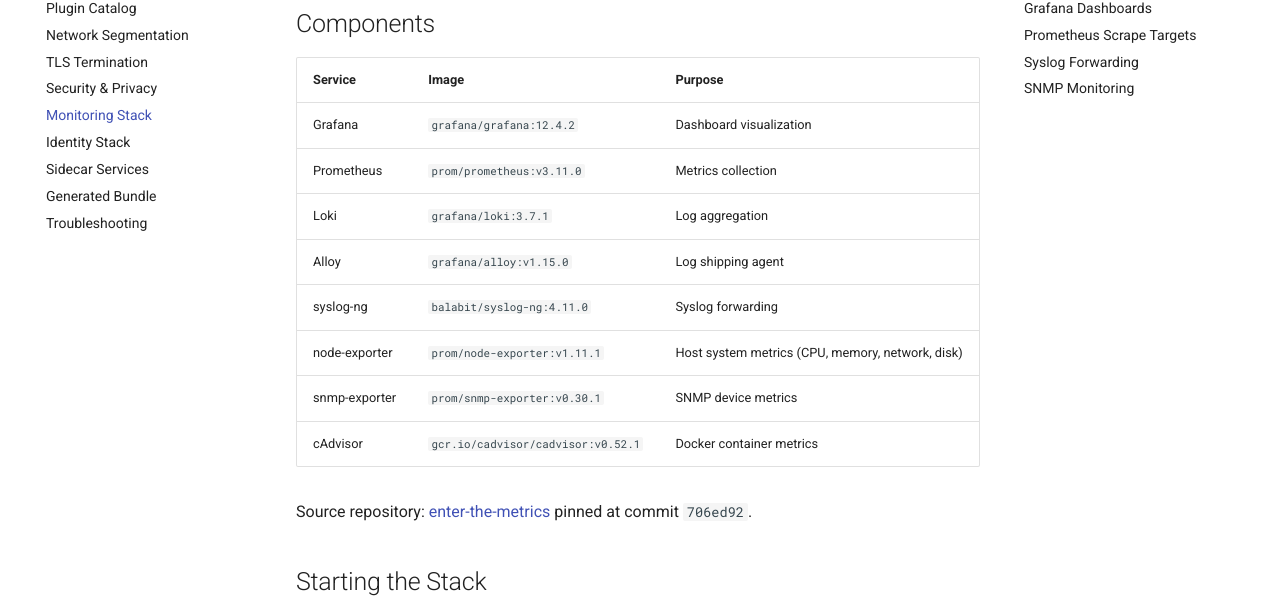
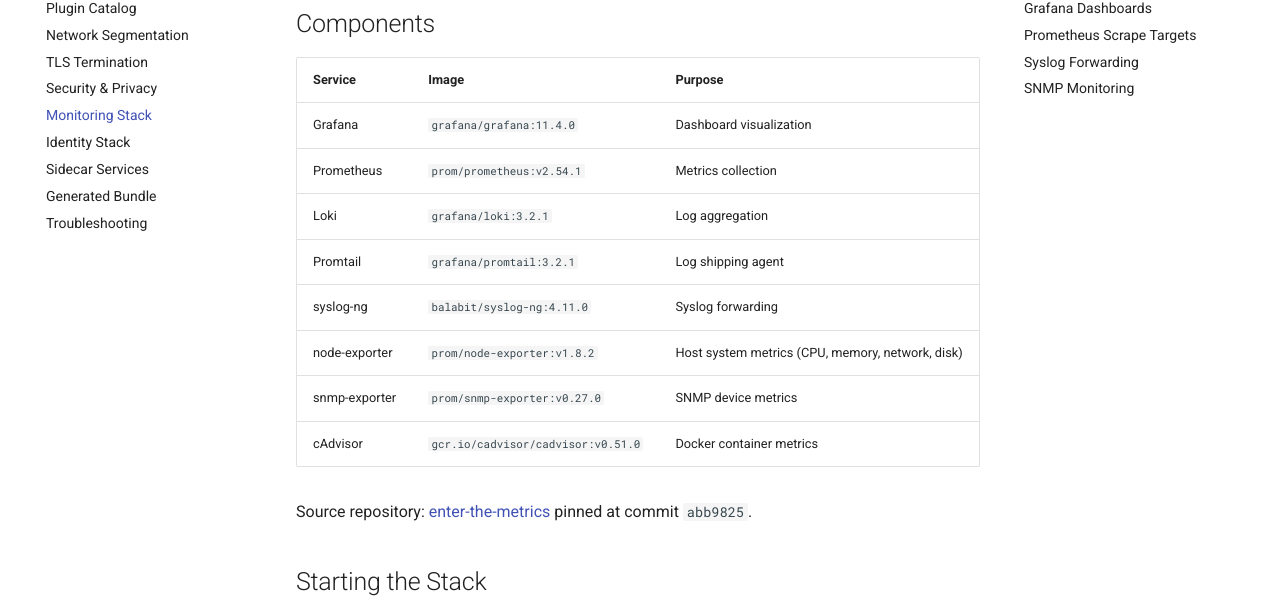
Before and after one commit to nullroute-commits/ultimate_info_gather, an MkDocs documentation site: the page built from docs/factory/monitoring.md, in a window 1280 px wide and 1400 px high. Shown: the part 313-920 px from the top of the window. Built offline with MkDocs 1.6.1 and Material for MkDocs 9.7.7, drawn with Linux system fonts in a browser that asks for light colours; comment, search, counter and statistics services are not loaded; the version menu is left out; some of the changed text lies outside the part shown.

```diff
--- a/docs/factory/monitoring.md
+++ b/docs/factory/monitoring.md
@@ -6,16 +6,16 @@ The generated bundle includes an optional monitoring stack based on [enter-the-m
 
 | Service | Image | Purpose |
 |---------|-------|---------|
-| Grafana | `grafana/grafana:12.4.2` | Dashboard visualization |
-| Prometheus | `prom/prometheus:v3.11.0` | Metrics collection |
-| Loki | `grafana/loki:3.7.1` | Log aggregation |
-| Alloy | `grafana/alloy:v1.15.0` | Log shipping agent |
+| Grafana | `grafana/grafana:11.4.0` | Dashboard visualization |
+| Prometheus | `prom/prometheus:v2.54.1` | Metrics collection |
+| Loki | `grafana/loki:3.2.1` | Log aggregation |
+| Promtail | `grafana/promtail:3.2.1` | Log shipping agent |
 | syslog-ng | `balabit/syslog-ng:4.11.0` | Syslog forwarding |
-| node-exporter | `prom/node-exporter:v1.11.1` | Host system metrics (CPU, memory, network, disk) |
-| snmp-exporter | `prom/snmp-exporter:v0.30.1` | SNMP device metrics |
-| cAdvisor | `gcr.io/cadvisor/cadvisor:v0.52.1` | Docker container metrics |
+| node-exporter | `prom/node-exporter:v1.8.2` | Host system metrics (CPU, memory, network, disk) |
+| snmp-exporter | `prom/snmp-exporter:v0.27.0` | SNMP device metrics |
+| cAdvisor | `gcr.io/cadvisor/cadvisor:v0.51.0` | Docker container metrics |
 
-Source repository: [enter-the-metrics](https://github.com/nullroute-commits/enter-the-metrics) pinned at commit `706ed92`.
+Source repository: [enter-the-metrics](https://github.com/nullroute-commits/enter-the-metrics) pinned at commit `abb9825`.
 
 ## Starting the Stack
 
@@ -44,7 +44,7 @@ graph TB
         GR[Grafana<br/>:3000]
         PM[Prometheus]
         LK[Loki]
-        AL[Alloy]
+        PT[Promtail]
         SNG[syslog-ng<br/>:514 UDP, :601 TCP]
         NE[node-exporter]
         SE[snmp-exporter]
@@ -76,7 +76,7 @@ All monitoring services run on the isolated `monitoring` Docker network. Prometh
 |------|-------------|
 | `configuration/monitoring/prometheus/prometheus.yml` | Prometheus scrape targets |
 | `configuration/monitoring/loki/loki-config.yml` | Loki log aggregation |
-| `configuration/monitoring/alloy/config.alloy` | Grafana Alloy log agent |
+| `configuration/monitoring/promtail/promtail-config.yml` | Promtail log agent |
 | `configuration/monitoring/syslog-ng/syslog-ng.conf` | syslog-ng forwarding |
 | `configuration/monitoring/grafana/provisioning/datasources/prometheus.yml` | Grafana Prometheus datasource |
 | `configuration/monitoring/grafana/provisioning/datasources/loki.yml` | Grafana Loki datasource |
@@ -101,7 +101,7 @@ The generated Prometheus configuration scrapes metrics from:
 
 - Grafana
 - Loki
-- Alloy
+- Promtail
 - node-exporter
 - cAdvisor
 - NetBox stack services (via the `data` network)
@@ -115,8 +115,8 @@ To forward syslog messages to the monitoring stack:
 1. Configure the source device to send syslogs to:
     - **UDP**: `<host-ip>:514`
     - **TCP**: `<host-ip>:601`
-2. syslog-ng receives and forwards logs to Alloy.
-3. Alloy ships logs to Loki for aggregation.
+2. syslog-ng receives and forwards logs to Promtail.
+3. Promtail ships logs to Loki for aggregation.
 4. Logs are queryable in Grafana via the Loki datasource.
 
 ## SNMP Monitoring
```
Also changed, not shown: other parts of docs/factory/monitoring.md (+3 -3 lines), docs/factory/data-models.md (+1 -1 lines), docs/factory/generated-bundle.md (+10 -10 lines), docs/factory/networking.md (+3 -3 lines), docs/guide/deployment-factory.md (+10 -10 lines).
